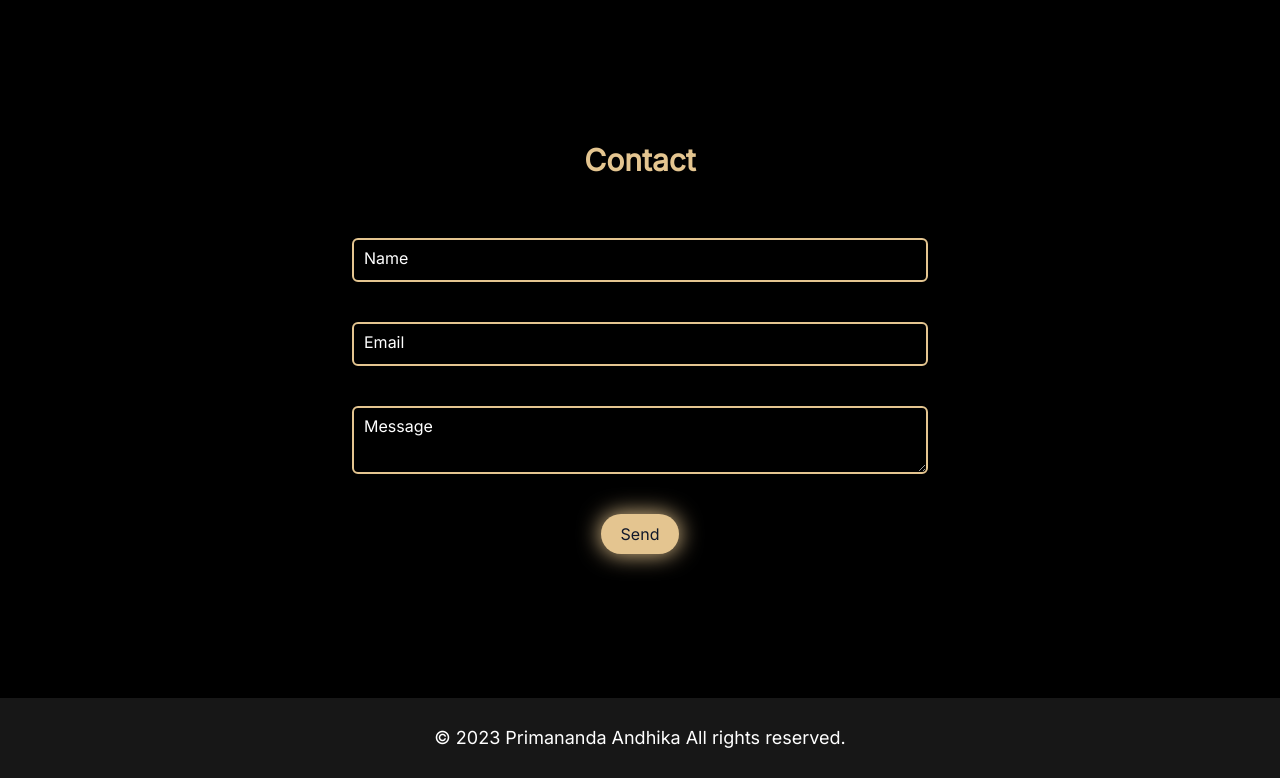
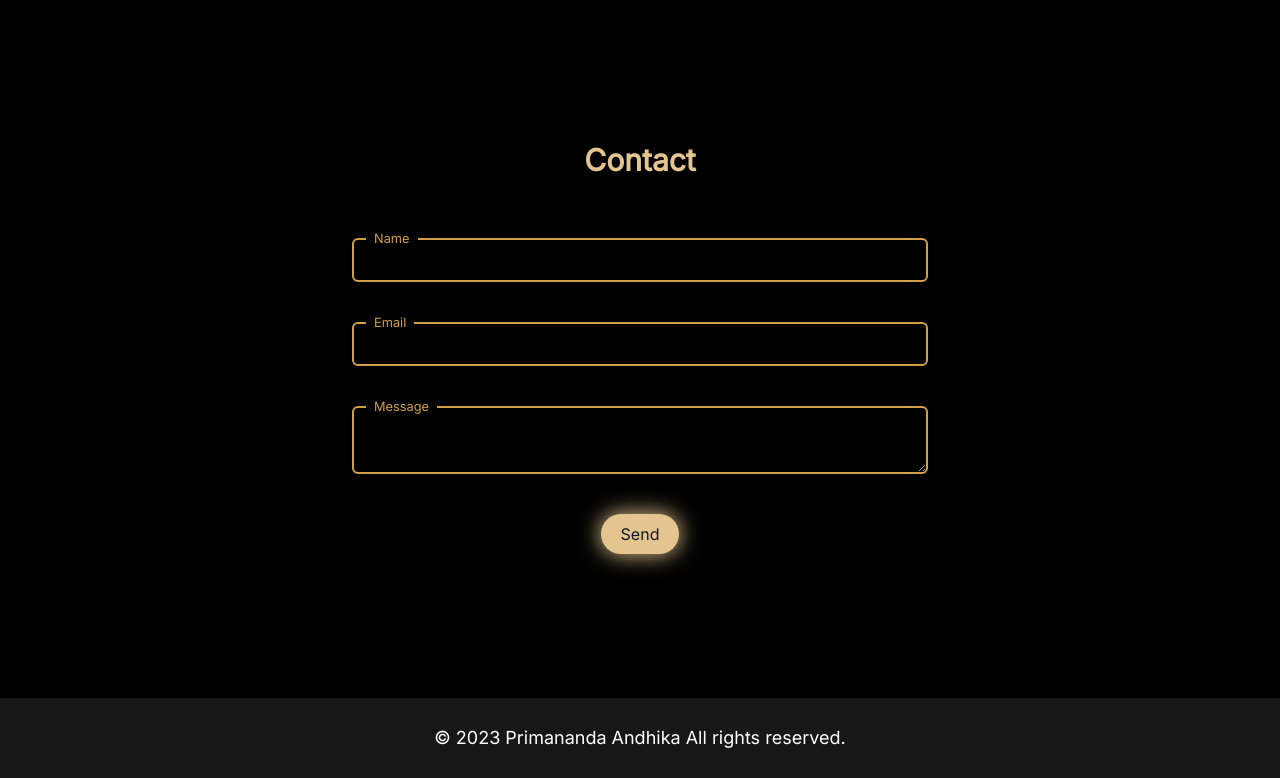
Before and after one commit to ItsAndhika/personal-portfolio-v2, a React (Vite) app: page / in a window 1280 px wide. Shown: the part 2116-2894 px from the top of the page. Built offline with nearby package versions, Linux system fonts and the light colour scheme.

Commit message:
fix bug on form input

```diff
--- a/src/components/About/About.jsx
+++ b/src/components/About/About.jsx
@@ -18,6 +18,7 @@ const About = () => {
 						src="/assets/images/profile.webp"
 						alt="Profile"
 						className="rounded-2xl w-full shadow-gold-glow animate-shadow-pulse sm:w-96 md:w-1/3"
+						loading="lazy"
 						data-aos="fade-up"
 						data-aos-easing="ease-in-out"
 						data-aos-once="true"
--- a/src/components/Contact/Contact.jsx
+++ b/src/components/Contact/Contact.jsx
@@ -26,7 +26,7 @@ const Contact = () => {
 					className="flex flex-col mx-auto w-9/12 lg:w-1/2"
 				>
 					<div
-						className="input-box w-full mx-auto my-5 flex justify-center relative input-container"
+						className="input-box w-full mx-auto my-5 flex justify-center relative"
 						data-aos="fade-up"
 						data-aos-easing="ease-in-out"
 						data-aos-once="true"
@@ -34,7 +34,7 @@ const Contact = () => {
 					>
 						<input
 							type="text"
-							className="input w-full border-2 border-primary bg-transparent p-2 rounded-md"
+							className="input-form w-full border-2 border-primary bg-transparent p-2 rounded-md"
 							name="name"
 							autoComplete="off"
 							required
@@ -44,7 +44,7 @@ const Contact = () => {
 						</span>
 					</div>
 					<div
-						className="input-box w-full mx-auto my-5 flex justify-center relative input-container"
+						className="input-box w-full mx-auto my-5 flex justify-center relative"
 						data-aos="fade-up"
 						data-aos-easing="ease-in-out"
 						data-aos-once="true"
@@ -52,7 +52,7 @@ const Contact = () => {
 					>
 						<input
 							type="email"
-							className="input w-full border-2 border-primary bg-transparent p-2 rounded-md"
+							className="input-form w-full border-2 border-primary bg-transparent p-2 rounded-md"
 							name="email"
 							autoComplete="off"
 							required
@@ -62,7 +62,7 @@ const Contact = () => {
 						</span>
 					</div>
 					<div
-						className="input-box w-full mx-auto my-5 flex justify-center relative input-container"
+						className="input-box w-full mx-auto my-5 flex justify-center relative"
 						data-aos="fade-up"
 						data-aos-easing="ease-in-out"
 						data-aos-once="true"
@@ -70,7 +70,7 @@ const Contact = () => {
 					>
 						<textarea
 							type="text"
-							className="input w-full border-2 border-primary bg-transparent p-2 rounded-md"
+							className="input-form w-full border-2 border-primary bg-transparent p-2 rounded-md"
 							name="message"
 							autoComplete="off"
 							required
--- a/src/index.css
+++ b/src/index.css
@@ -47,17 +47,17 @@
 		@apply bg-primary;
 	}
 
-	.input-box .input:is(:valid, :focus) {
-		border-color: hsl(38, 61%, 55%);
-	}
-
-	.input-box .input:is(:valid, :focus) ~ span {
+	.input-box span {
 		transform: translateY(-9px) translateX(10px);
 		padding: 0 8px;
 		font-size: 0.8rem;
 		background-color: black;
+		border-radius: 3px;
 		color: hsl(38, 61%, 55%);
-		border-radius: 3px;
+	}
+
+	.input-box .input-form {
+		border-color: hsl(38, 61%, 55%);
 	}
 }
 
```
